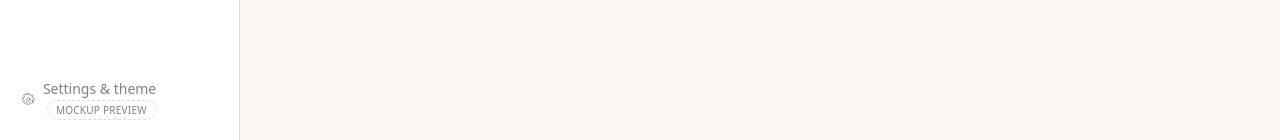
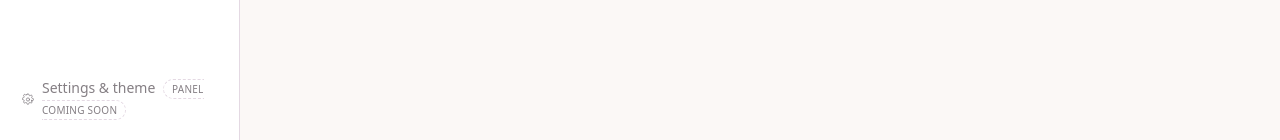
Before and after one commit to carnevaltestout-star/me-planner, a React (Vite) app: page /#/planner in a window 1280 px wide. Shown: the part 660-800 px from the top of the page. Built offline with nearby package versions, Linux system fonts and the light colour scheme; the HTML template or start-up script is replaced by a standard one.

Commit message:
Remove temporary mockup-opening wiring now that theme system is merged; delete dev-only public/mockups/

```diff
--- a/src/components/app-shell/app-shell.tsx
+++ b/src/components/app-shell/app-shell.tsx
@@ -51,13 +51,6 @@ function BrandMark() {
   );
 }
 
-// Opens the in-progress theme-system mockup for review, until the real panel
-// (task 2) is approved and implemented. public/mockups/ is dev-only and gets
-// removed before this task merges.
-function openThemeMockup() {
-  window.open("/mockups/theme-system.html", "_blank", "noopener,noreferrer");
-}
-
 export default function AppShell() {
   const [drawerOpen, setDrawerOpen] = useState(false);
   const location = useLocation();
@@ -74,19 +67,15 @@ export default function AppShell() {
         >
           <BrandMark />
           <NavList />
-          <button
-            type="button"
-            onClick={openThemeMockup}
-            className="mt-auto flex items-center gap-2 rounded-theme px-2.5 py-2 text-left text-sm text-ink-muted hover:bg-surface-alt hover:text-ink"
-          >
+          <div className="mt-auto flex items-center gap-2 rounded-theme px-2.5 py-2 text-sm text-ink-muted">
             <SettingsIcon className="h-[17px] w-[17px]" />
             <span>
               Settings &amp; theme{" "}
               <span className="ml-1 rounded-full border border-dashed border-border px-2 py-0.5 text-[10px] uppercase tracking-wide">
-                mockup preview
+                panel coming soon
               </span>
             </span>
-          </button>
+          </div>
         </aside>
 
         <PawDividerRail />
@@ -123,14 +112,13 @@ export default function AppShell() {
             <h1 className="flex-1 text-center font-theme text-sm font-semibold text-ink md:text-left">
               {currentLabel}
             </h1>
-            <button
-              type="button"
-              onClick={openThemeMockup}
-              className="rounded-theme p-1.5 text-ink-muted hover:bg-surface-alt hover:text-ink"
-              aria-label="Settings and theme"
+            <span
+              className="rounded-theme p-1.5 text-ink-muted"
+              aria-label="Settings and theme, panel coming soon"
+              title="Settings & theme panel coming soon"
             >
               <SettingsIcon className="h-[19px] w-[19px]" />
-            </button>
+            </span>
           </div>
           <main className="flex-1 overflow-y-auto bg-canvas" data-theme-surface="main">
             <Outlet />
```
